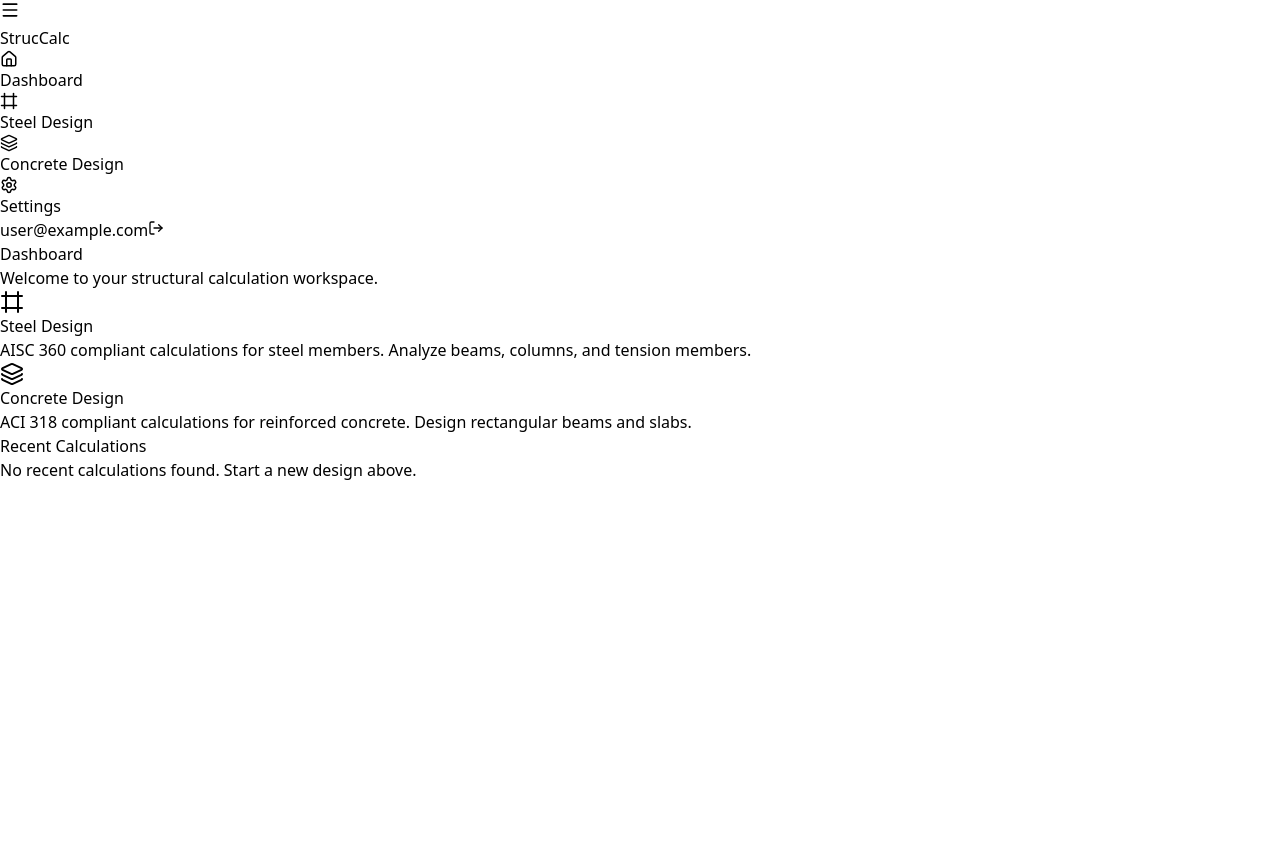
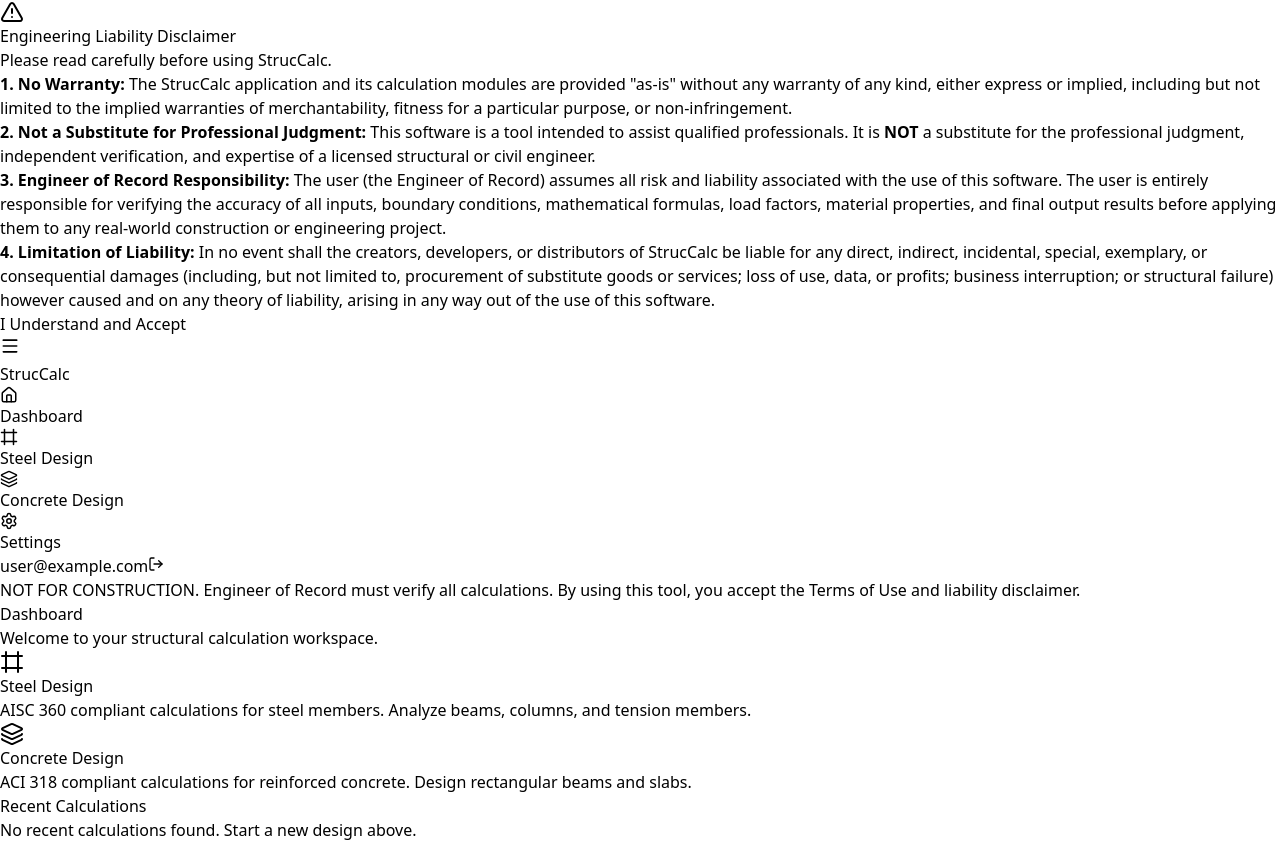
Before and after one commit to structuresalan/Jules1, a React (Vite) app: page / in a window 1280 px wide. Before the commit the page ends 800 px from the top, so only its background shows below. Built offline with nearby package versions, Linux system fonts and the light colour scheme; no server answers; sample sign-in values are in the browser's storage.

Commit message:
feat: add engineering liability disclaimer modal and footer

```diff
--- /dev/null
+++ b/src/components/DisclaimerModal.tsx
@@ -0,0 +1,56 @@
+import React, { useState } from 'react';
+import { AlertTriangle } from 'lucide-react';
+
+export const DisclaimerModal: React.FC = () => {
+  const [isOpen, setIsOpen] = useState(() => {
+    // Check if user has already accepted the disclaimer in this browser
+    return localStorage.getItem('struccalc_disclaimer_accepted') !== 'true';
+  });
+
+  const handleAccept = () => {
+    localStorage.setItem('struccalc_disclaimer_accepted', 'true');
+    setIsOpen(false);
+  };
+
+  if (!isOpen) return null;
+
+  return (
+    <div className="fixed inset-0 z-[100] flex items-center justify-center p-4 bg-gray-900/50 backdrop-blur-sm">
+      <div className="bg-white rounded-lg shadow-xl w-full max-w-2xl overflow-hidden animate-in fade-in zoom-in-95 duration-200">
+        <div className="p-6 border-b border-gray-200 flex items-start gap-4">
+          <div className="p-3 bg-yellow-100 text-yellow-700 rounded-full shrink-0">
+            <AlertTriangle size={24} />
+          </div>
+          <div>
+            <h2 className="text-xl font-bold text-gray-900">Engineering Liability Disclaimer</h2>
+            <p className="text-sm text-gray-500 mt-1">Please read carefully before using StrucCalc.</p>
+          </div>
+        </div>
+
+        <div className="p-6 bg-gray-50 text-sm text-gray-700 space-y-4 max-h-[60vh] overflow-y-auto">
+          <p>
+            <strong>1. No Warranty:</strong> The StrucCalc application and its calculation modules are provided "as-is" without any warranty of any kind, either express or implied, including but not limited to the implied warranties of merchantability, fitness for a particular purpose, or non-infringement.
+          </p>
+          <p>
+            <strong>2. Not a Substitute for Professional Judgment:</strong> This software is a tool intended to assist qualified professionals. It is <strong>NOT</strong> a substitute for the professional judgment, independent verification, and expertise of a licensed structural or civil engineer.
+          </p>
+          <p>
+            <strong>3. Engineer of Record Responsibility:</strong> The user (the Engineer of Record) assumes all risk and liability associated with the use of this software. The user is entirely responsible for verifying the accuracy of all inputs, boundary conditions, mathematical formulas, load factors, material properties, and final output results before applying them to any real-world construction or engineering project.
+          </p>
+          <p>
+            <strong>4. Limitation of Liability:</strong> In no event shall the creators, developers, or distributors of StrucCalc be liable for any direct, indirect, incidental, special, exemplary, or consequential damages (including, but not limited to, procurement of substitute goods or services; loss of use, data, or profits; business interruption; or structural failure) however caused and on any theory of liability, arising in any way out of the use of this software.
+          </p>
+        </div>
+
+        <div className="p-6 border-t border-gray-200 bg-white flex justify-end">
+          <button
+            onClick={handleAccept}
+            className="px-6 py-2 bg-blue-600 text-white font-medium rounded-md hover:bg-blue-700 focus:outline-none focus:ring-2 focus:ring-blue-500 focus:ring-offset-2 transition-colors"
+          >
+            I Understand and Accept
+          </button>
+        </div>
+      </div>
+    </div>
+  );
+};
--- a/src/layouts/MainLayout.tsx
+++ b/src/layouts/MainLayout.tsx
@@ -3,6 +3,7 @@ import { NavLink, Outlet } from 'react-router-dom';
 import { Home, Frame, Layers, Settings, LogOut, Menu } from 'lucide-react';
 import { useAuth } from '../hooks/useAuth';
 import { signOut, auth } from '../firebase';
+import { DisclaimerModal } from '../components/DisclaimerModal';
 
 export const MainLayout: React.FC = () => {
   const { user, mockLogout } = useAuth();
@@ -28,7 +29,9 @@ export const MainLayout: React.FC = () => {
   ];
 
   return (
-    <div className="flex h-screen bg-white text-gray-800 font-sans">
+    <div className="flex h-screen bg-white text-gray-800 font-sans relative">
+      <DisclaimerModal />
+
       {/* Mobile Sidebar Toggle */}
       <button
         className="md:hidden fixed top-4 left-4 z-50 p-2 bg-white rounded-md shadow-sm border"
@@ -69,8 +72,8 @@ export const MainLayout: React.FC = () => {
           ))}
         </nav>
 
-        <div className="p-4 border-t border-gray-200">
-          <div className="flex items-center justify-between px-3 py-2">
+        <div className="p-4 border-t border-gray-200 flex flex-col gap-4">
+          <div className="flex items-center justify-between px-3">
             <span className="text-sm font-medium text-gray-600 truncate max-w-[140px]">
               {user?.email}
             </span>
@@ -81,6 +84,10 @@ export const MainLayout: React.FC = () => {
             >
               <LogOut size={16} />
             </button>
+          </div>
+
+          <div className="px-3 text-[10px] text-gray-400 leading-tight">
+            NOT FOR CONSTRUCTION. Engineer of Record must verify all calculations. By using this tool, you accept the Terms of Use and liability disclaimer.
           </div>
         </div>
       </div>
```
